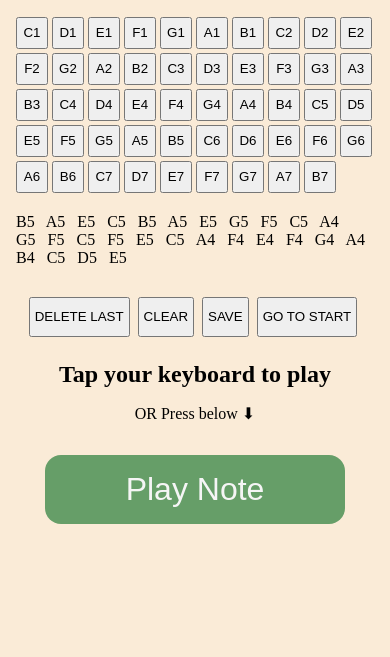
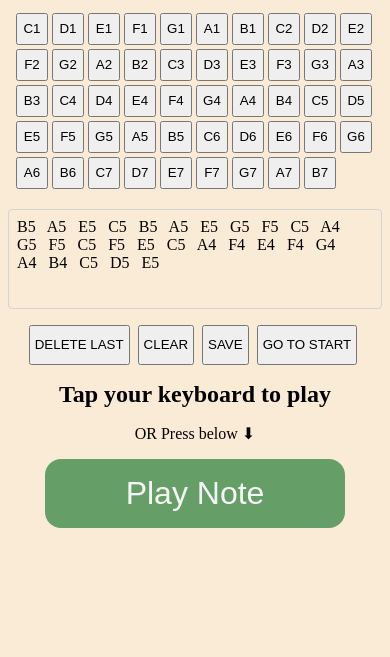
Before and after one commit to BeFreeNow/piano, a website: page index.html in a window 390 px wide. Shown: the part 187-844 px from the top of the page. Drawn offline with Linux system fonts and the light colour scheme.

Commit message:
make responsive

```diff
--- a/style.css
+++ b/style.css
@@ -11,6 +11,10 @@ body {
     justify-content: center;
     align-items: center;
     background-color: antiquewhite;
+}
+
+h2 {
+    margin-bottom: 16px
 }
 
 button{
@@ -32,9 +36,11 @@ button{
 
 .melody {
     min-height: 100px;
-    padding: 16px 0;
+    padding: 8px;
     max-width: 700px;
-    margin: 0 16px;
+    border: 1px solid lightgray;
+    border-radius: 4px;
+    margin:  8px 8px 16px;
 }
 
 .played {
@@ -51,7 +57,7 @@ button{
 
 .keyboard, .controls {
     width: fit-content;
-    margin: auto 16px;
+    margin: auto 16px 8px;
 }
 
 .keyboard-key {
@@ -61,7 +67,7 @@ button{
 }
 
 .click-below {
-    margin-bottom: 32px;
+    margin-bottom: 16px;
 }
 
 .controls {
@@ -72,7 +78,7 @@ button{
     height: 40px;
     padding: 4px;
     margin-right: 4px;
-    margin-bottom: 16px;
+    margin-bottom: 8px;
 }
 
 .play {
@@ -86,7 +92,3 @@ button{
     border: 0;
     outline: none;
 }
-
-h2 {
-    margin-bottom: 16px
-}
```
